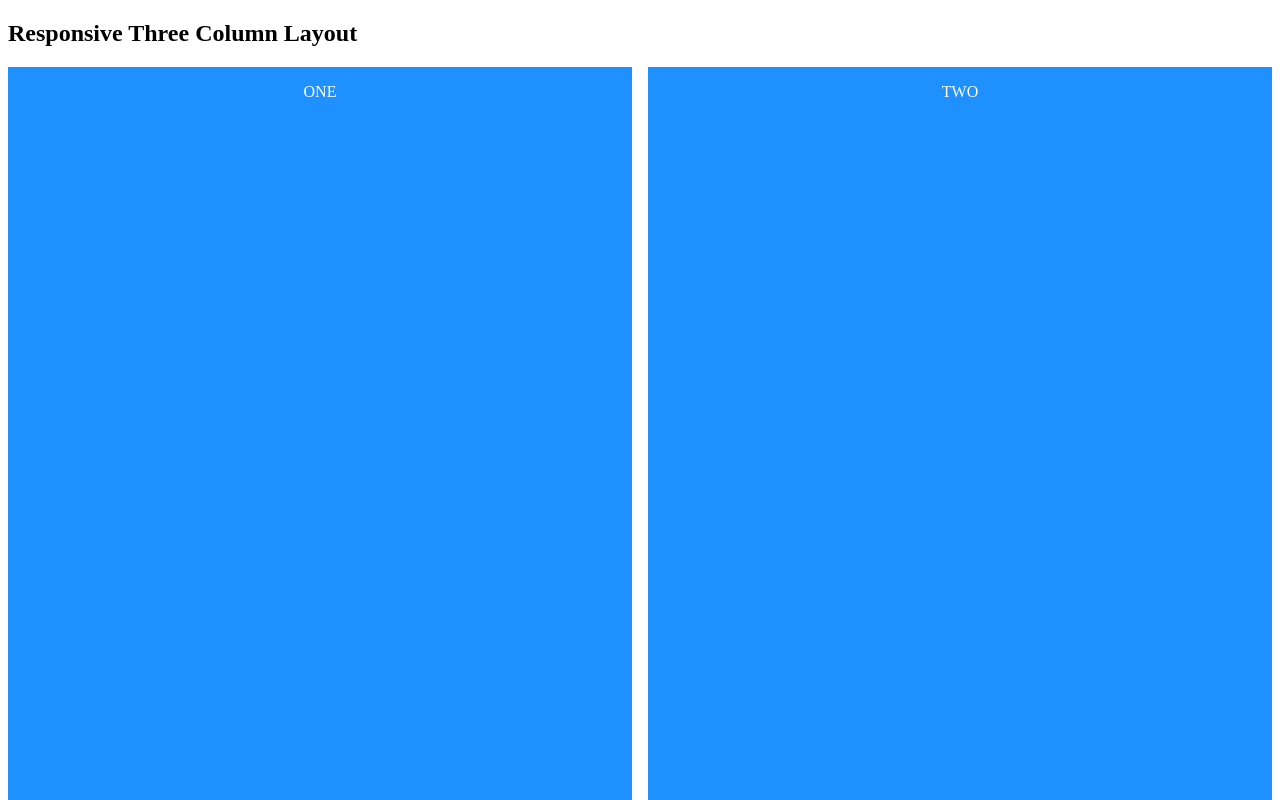
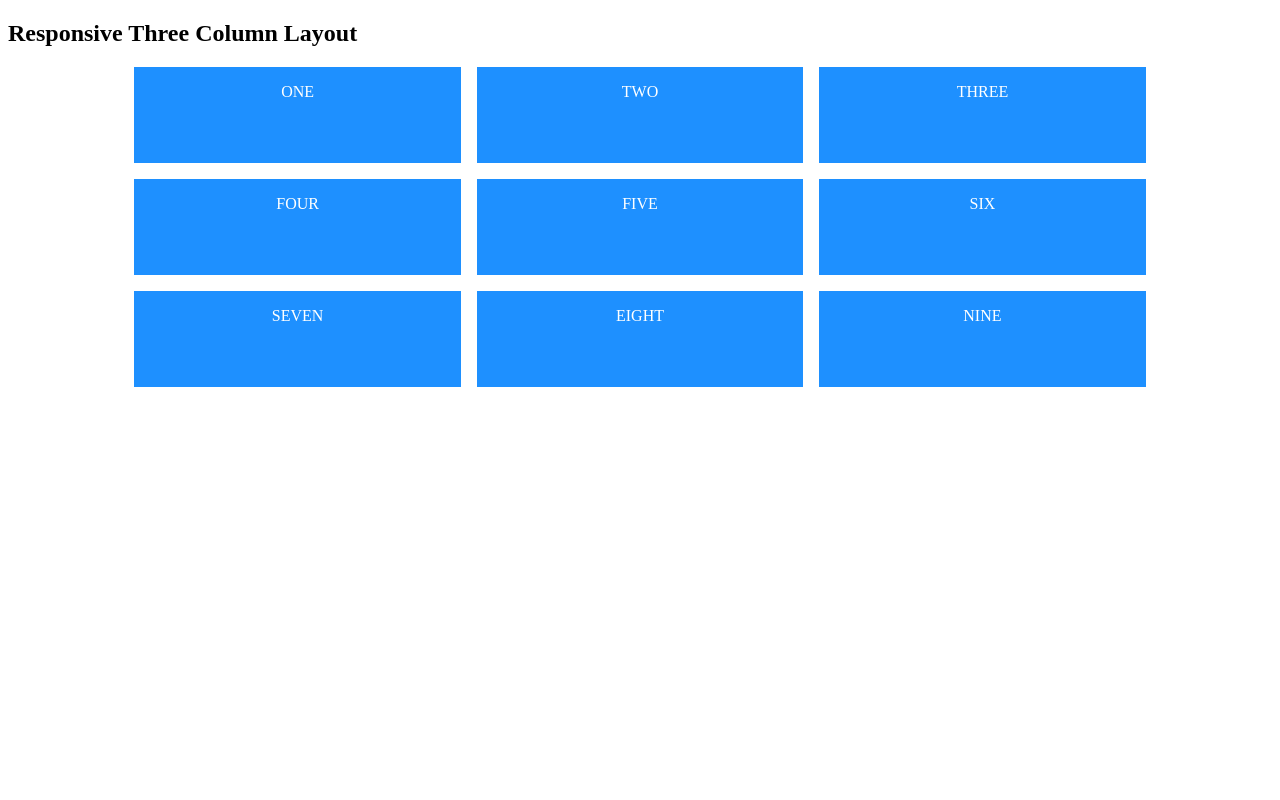
Before and after one commit to GiftingGuides/WayOfGifting, a plain HTML site: page index.html in a window 1280 px wide. Shown: the top 800 px of the page. Drawn offline with Linux system fonts and the light colour scheme.

Commit message:
adjusting size of cards/grid

```diff
--- a/index.html
+++ b/index.html
@@ -10,7 +10,6 @@
   color: white;
   padding: 1rem;
   height: 4rem;
-  min-height: 800px;
   text-align: center;
 }
 
@@ -18,7 +17,10 @@
   margin: 0 auto;
   display: grid;
   gap: 1rem;
-  grid-template-columns: repeat(auto-fit, minmax(min(600px, 100%), 1fr));
+  grid-template-columns: repeat(auto-fit, minmax(min(600px, 25%), 1fr));
+}
+.grid {
+  padding: 0% 10% 0% 10%
 }
 
 
@@ -28,6 +30,7 @@
 <body>
 
 <h2>Responsive Three Column Layout</h2>
+<div class="grid">
 <div class="cards">
   <div class="card">ONE</div>
   <div class="card">TWO</div>
@@ -38,11 +41,8 @@
   <div class="card">SEVEN</div>
   <div class="card">EIGHT</div>
   <div class="card">NINE</div>
-  <div class="card">TEN</div>
-  <div class="card">ELEVEN</div>
-  <div class="card">TWELVE</div>
 </div>
-
+</div>
 </div>
 </body>
 </html>
```
